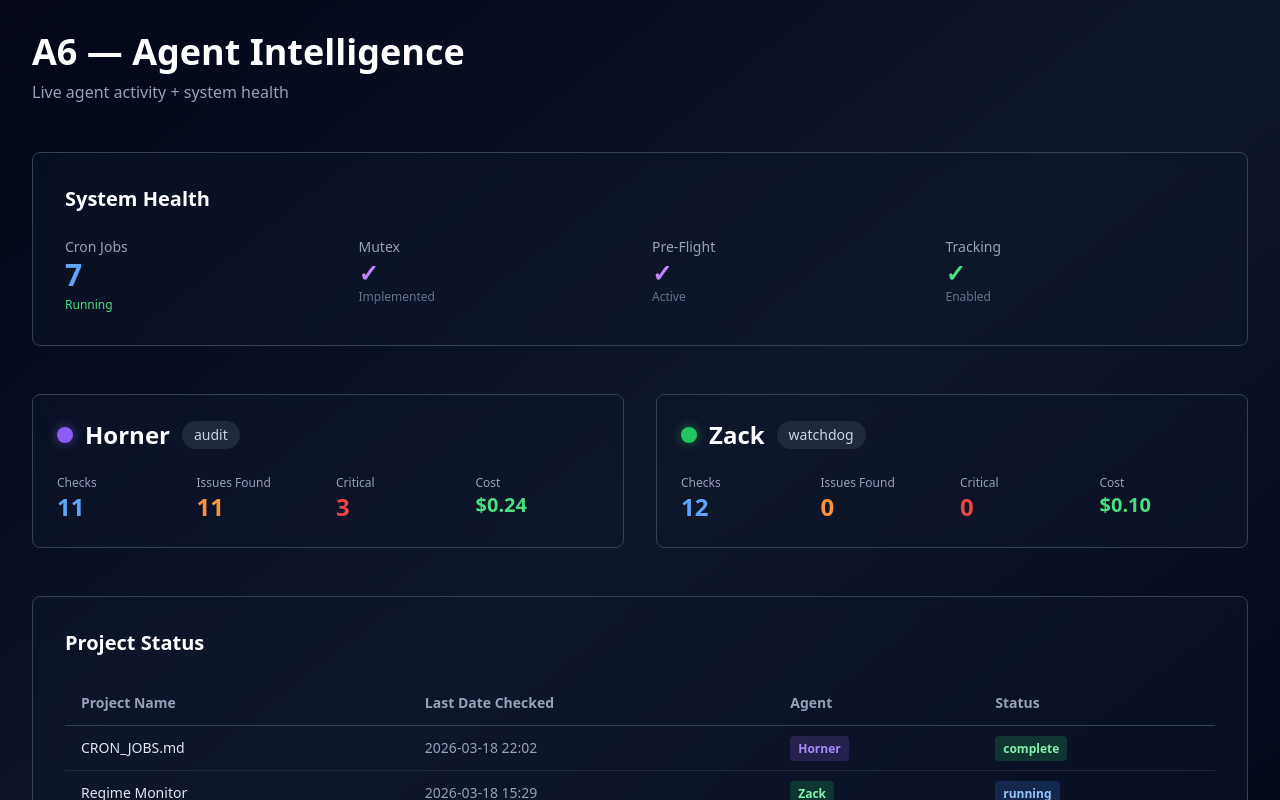
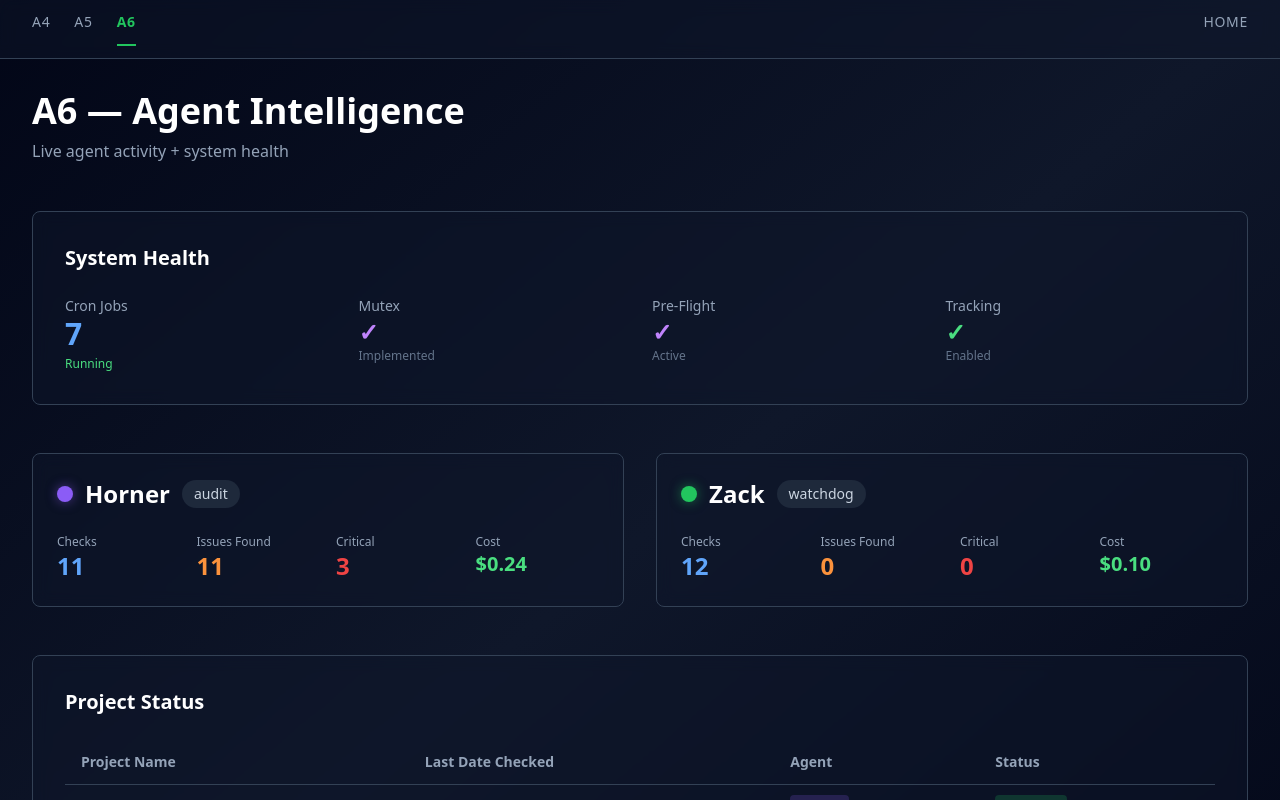
Before and after one commit to macneweyGIT26/newey-visual, a Next.js app: page /a6 in a window 1280 px wide. Shown: the top 800 px of the page. Built offline with nearby package versions, Linux system fonts and the light colour scheme.

Commit message:
A6: Add tab bar navigation

```diff
--- a/src/app/a6/page.tsx
+++ b/src/app/a6/page.tsx
@@ -3,7 +3,7 @@
 import React, { useState, useEffect } from 'react';
 
 export default function A6Page() {
-  const [agents, setAgents] = useState([
+  const [agents] = useState([
     {
       name: 'Horner',
       role: 'audit',
@@ -33,8 +33,20 @@ export default function A6Page() {
   ]);
 
   return (
-    <div className="w-full min-h-screen bg-gradient-to-br from-slate-950 via-slate-900 to-slate-950 text-white p-8">
-      <div className="max-w-7xl mx-auto">
+    <div className="w-full min-h-screen bg-gradient-to-br from-slate-950 via-slate-900 to-slate-950 text-white">
+      {/* Tab Bar */}
+      <div className="border-b border-slate-700 bg-slate-900/50 backdrop-blur sticky top-0 z-40">
+        <div className="max-w-7xl mx-auto px-8 py-3">
+          <nav className="flex gap-6 text-sm tracking-wider uppercase">
+            <a href="/a4" className="text-slate-400 hover:text-amber-500 transition-colors">A4</a>
+            <a href="/a5" className="text-slate-400 hover:text-green-500 transition-colors">A5</a>
+            <a href="/a6" className="text-green-500 font-bold border-b-2 border-green-500 pb-3">A6</a>
+            <a href="/" className="text-slate-400 hover:text-slate-300 transition-colors ml-auto">Home</a>
+          </nav>
+        </div>
+      </div>
+
+      <div className="max-w-7xl mx-auto p-8">
         {/* Header */}
         <div className="mb-12">
           <h1 className="text-4xl font-bold mb-2">A6 — Agent Intelligence</h1>
```
